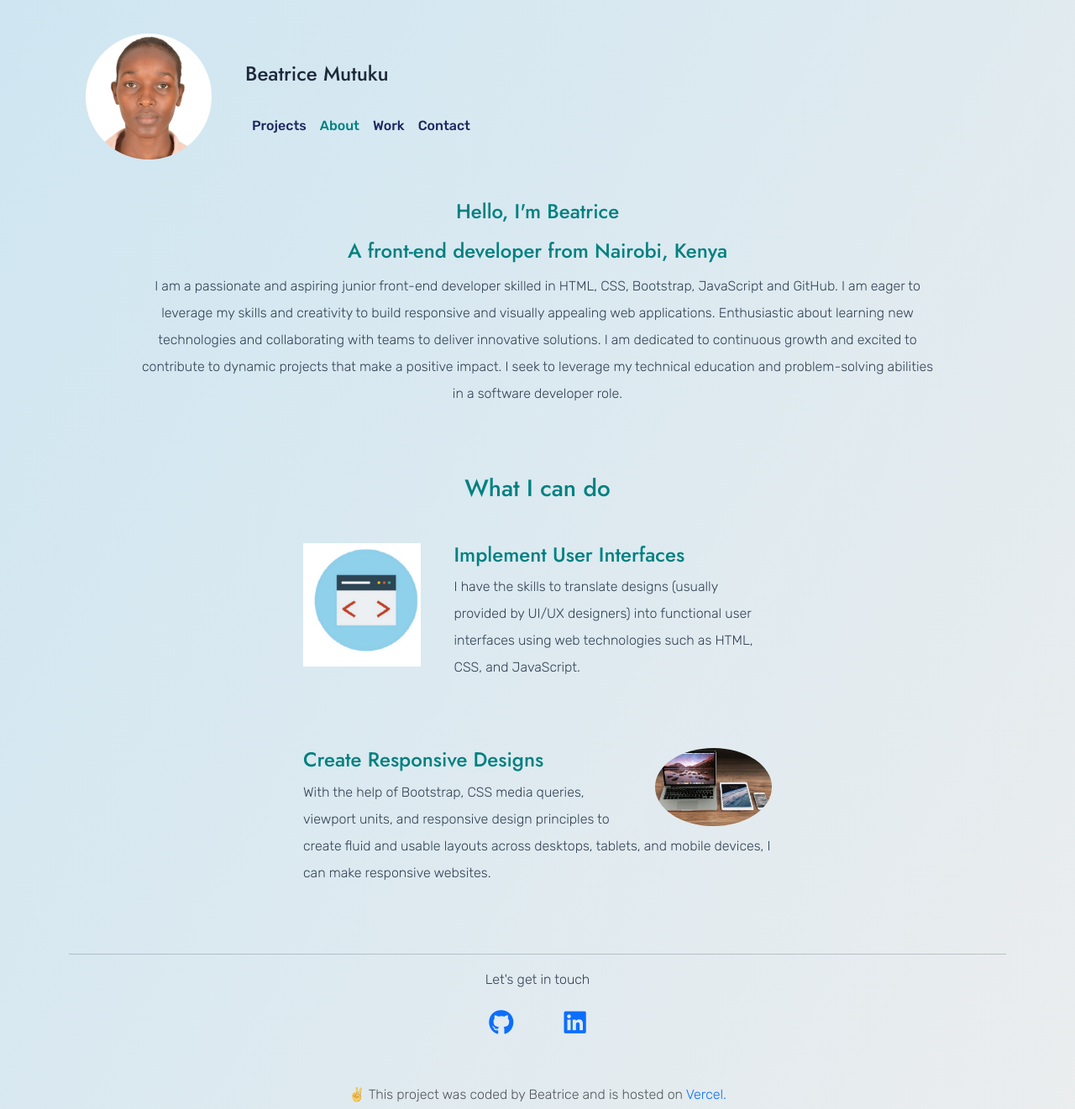
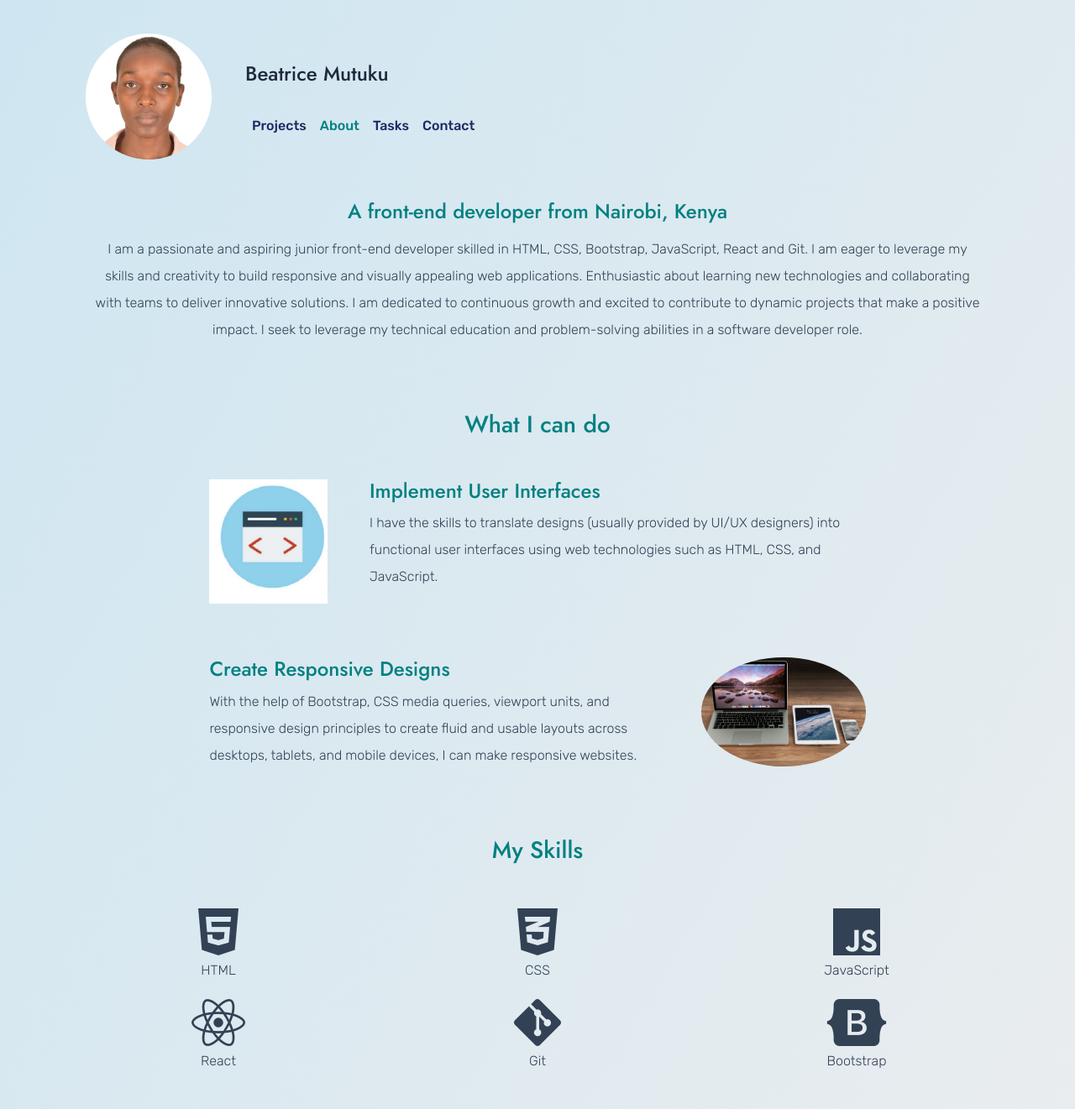
Before and after one commit to Beatricenzoa/Portfolio-Beatrice, a plain HTML site: page about.html in a window 1280 px wide. Shown: the part 60-1381 px from the top of the page at 84% size. Drawn offline with nearby package versions, Linux system fonts and the light colour scheme.

Commit message:
updated my portfolio

```diff
--- a/about.html
+++ b/about.html
@@ -58,8 +58,8 @@
                 >
               </li>
               <li class="nav-item">
-                <a class="nav-link" href="work.html" title="Beatrice's work"
-                  >Work</a
+                <a class="nav-link" href="tasks.html" title="Beatrice's work"
+                  >Tasks</a
                 >
               </li>
               <li class="nav-item">
@@ -73,22 +73,21 @@
       </div>
       <div class="about">
         <div class="introduction text-center">
-          <h1>Hello, I'm Beatrice</h1>
-          <h2>A front-end developer from Nairobi, Kenya</h2>
+          <h1>A front-end developer from Nairobi, Kenya</h1>
           <p>
             I am a passionate and aspiring junior front-end developer skilled in
-            HTML, CSS, Bootstrap, JavaScript and GitHub. I am eager to leverage
-            my skills and creativity to build responsive and visually appealing
-            web applications. Enthusiastic about learning new technologies and
-            collaborating with teams to deliver innovative solutions. I am
-            dedicated to continuous growth and excited to contribute to dynamic
-            projects that make a positive impact. I seek to leverage my
-            technical education and problem-solving abilities in a software
-            developer role.
+            HTML, CSS, Bootstrap, JavaScript, React and Git. I am eager to
+            leverage my skills and creativity to build responsive and visually
+            appealing web applications. Enthusiastic about learning new
+            technologies and collaborating with teams to deliver innovative
+            solutions. I am dedicated to continuous growth and excited to
+            contribute to dynamic projects that make a positive impact. I seek
+            to leverage my technical education and problem-solving abilities in
+            a software developer role.
           </p>
         </div>
 
-        <div class="skills">
+        <div class="skills mb-5">
           <h3 class="text-center mb-5">What I can do</h3>
           <img
             src="images/coding-icon.png"
@@ -119,6 +118,33 @@
           </p>
         </div>
       </div>
+      <div class="skills-set row mb-5 text-center">
+        <h3 class="text-center mb-5">My Skills</h3>
+        <div class="col-sm-6 col-md-4">
+          <i class="icon fa-brands fa-html5 fa-4x"></i>
+          <p>HTML</p>
+        </div>
+        <div class="col-sm-6 col-md-4">
+          <i class="icon fa-brands fa-css3-alt fa-4x"></i>
+          <p>CSS</p>
+        </div>
+        <div class="col-sm-6 col-md-4">
+          <i class="icon fa-brands fa-js fa-4x"></i>
+          <p>JavaScript</p>
+        </div>
+        <div class="col-sm-6 col-md-4">
+          <i class="icon fa-brands fa-react fa-4x"></i>
+          <p>React</p>
+        </div>
+        <div class="col-sm-6 col-md-4">
+          <i class="icon fa-brands fa-git-alt fa-4x"></i>
+          <p>Git</p>
+        </div>
+        <div class="col-sm-6 col-md-4">
+          <i class="icon fa-brands fa-bootstrap fa-4x"></i>
+          <p>Bootstrap</p>
+        </div>
+      </div>
       <hr />
       <footer class="text-center mb-5">
         <p>Let's get in touch</p>
@@ -127,13 +153,13 @@
             href="https://github.com/Beatricenzoa"
             target="_blank"
             title="GitHub"
-            ><i class="fa-brands fa-github"></i
+            ><i class="fa-brands fa-github fa-3x"></i
           ></a>
           <a
             href="https://www.linkedin.com/in/beatricemutuku/"
             target="_blank"
             title="LinkedIn"
-            ><i class="fa-brands fa-linkedin"></i
+            ><i class="fa-brands fa-linkedin fa-3x"></i
           ></a>
         </div>
         <p class="text-muted">
--- a/styles/portfolio.css
+++ b/styles/portfolio.css
@@ -33,8 +33,11 @@ h2 {
   font-size: 24px;
   line-height: 36px;
 }
-.project-description {
-  padding: 80px 60px 50px;
+/* header */
+.navbar-nav .nav-link {
+  color: #1e2761;
+  line-height: 36px;
+  font-weight: 500;
 }
 .header {
   display: flex;
@@ -47,6 +50,10 @@ h2 {
   margin: 30px 0 10px;
 }
 
+/* projects page*/
+.project-description {
+  padding: 80px 60px 50px;
+}
 .projects {
   padding-left: 15px;
 }
@@ -63,18 +70,43 @@ h2 {
   color: #6c63ff;
   border: 1px solid #6c63ff;
 }
+
+/* footer */
 footer .social-links a {
   margin: 0 30px;
-  font-size: 30px;
 }
-.form {
-  max-width: 50%;
-  display: block;
-  margin: 56px auto;
+
+/* contact page */
+form {
+  width: 60%;
+  margin: 0 auto;
 }
+label {
+  font-weight: 500;
+  padding-bottom: 12px;
+}
+.sender-details {
+  display: flex;
+  justify-content: space-between;
+}
+form input {
+  width: 100%;
+  padding: 8px 12px;
+  border: 1px solid #bcbfc2;
+  border-radius: 8px;
+}
+
+textarea {
+  width: 100%;
+  padding: 8px 12px;
+  border-radius: 8px;
+  border-color: #bcbfc2;
+}
+
+/* about page */
 .introduction {
   margin: auto;
-  width: 85%;
+  width: 95%;
 }
 .introduction h1 {
   font-size: 24px;
@@ -83,53 +115,32 @@ footer .social-links a {
 .skills p {
   line-height: 2;
 }
+
 .about h1,
-.about h2,
 .about h3,
 .about h4,
+.skills-set h3,
+.icon:hover,
 footer .social-links a:hover,
 .navbar-nav a.nav-link.active,
 .navbar-nav .nav-link:hover {
   color: var(--secondary-color);
 }
-.navbar-nav .nav-link {
-  color: #1e2761;
-  line-height: 36px;
-  font-weight: 500;
-}
+
 .skills {
-  width: 50%;
+  width: 70%;
   margin: 80px auto;
   text-align: left;
 }
 .code-img {
-  margin-right: 40px;
-  width: 25%;
+  margin-right: 50px;
+  width: 18%;
   float: left;
 }
 .screens-img {
-  margin-left: 40px;
+  margin-left: 50px;
   float: right;
   width: 25%;
-}
-label {
-  font-weight: 500;
-  padding-bottom: 12px;
-}
-#input {
-  width: 100%;
-  padding: 8px 12px;
-  border: 1px solid #bcbfc2;
-  border-radius: 8px;
-}
-input .btn-branding {
-  width: 25%;
-}
-textarea {
-  width: 100%;
-  padding: 8px 12px;
-  border-radius: 8px;
-  border-color: #bcbfc2;
 }
 
 @media (max-width: 576px) {
@@ -159,9 +170,7 @@ textarea {
   h1.work-heading {
     font-size: 14px;
   }
-  .sender-details {
-    display: block;
-  }
+
   .landing-page {
     margin-top: 50px;
   }
@@ -184,4 +193,7 @@ textarea {
     padding: 80px 0 50px;
     text-align: center;
   }
+  .sender-details {
+    display: block;
+  }
 }
```
Also changed, not shown: contact.html (+17 -34 lines), index.html (+8 -8 lines), tasks.html (renamed from work.html, +4 -4 lines).
